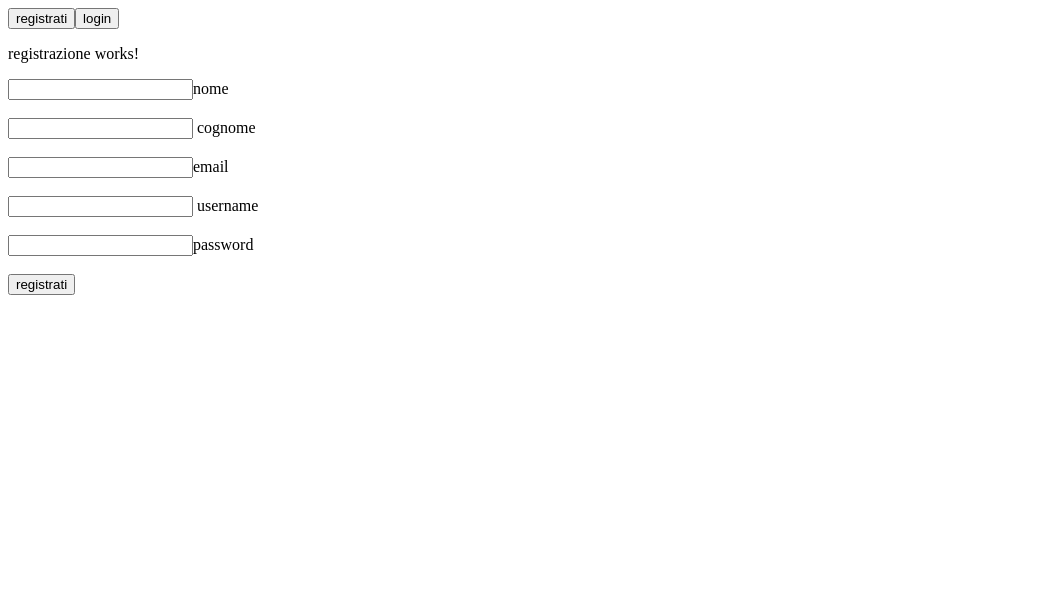
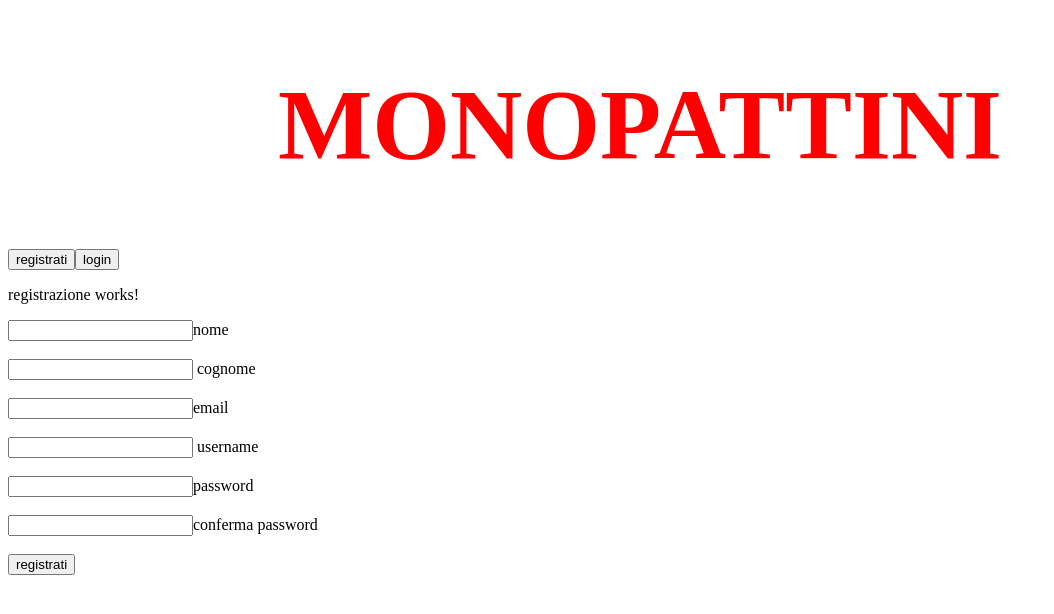
Before and after one commit to emanueleraimondo/gestioneNoleggio, an Angular app in the folder formUtente/: page / in a window 1280 px wide. Both pictures are taken after a click on the button "registrati". Shown: the top 614 px of the page, without its empty margins (0-1054 px from the left). Built offline with nearby package versions, Linux system fonts and the light colour scheme.

Commit message:
terzo commit

```diff
--- a/formUtente/src/app/app.component.html
+++ b/formUtente/src/app/app.component.html
@@ -1,5 +1,7 @@
 <script src="https://ajax.googleapis.com/ajax/libs/angularjs/1.6.9/angular.min.js"></script>
 <form action="home">
+
+<h1 style="text-align:center; color:red ; font-size:100px">MONOPATTINI</h1>
 
 
 <button (click)="onChange()">registrati</button>
--- a/formUtente/src/app/registrazione/registrazione.component.html
+++ b/formUtente/src/app/registrazione/registrazione.component.html
@@ -14,5 +14,7 @@
   <br><br>
   <input type="password" name="password" #password>password
   <br><br>
- <button (click)="onAddUser(name,surname,email,username,password)">registrati</button>
+  <input type="password" name="password2" #password2>conferma password
+  <br><br>
+ <button (click)="onAddUser(name,surname,email,username,password,password2)">registrati</button>
 </form>
--- a/formUtente/src/app/registrazione/registrazione.component.ts
+++ b/formUtente/src/app/registrazione/registrazione.component.ts
@@ -14,6 +14,15 @@ export class RegistrazioneComponent implements OnInit {
 
   constructor(public http: HttpClient) { }
 
+  onAddUser(name:HTMLInputElement,surname:HTMLInputElement,email:HTMLInputElement,username:HTMLInputElement,password:HTMLInputElement,password2:HTMLInputElement){
+      if(password.value==password2.value){
+        alert("accesso effettuato");
+      }else{
+        alert("le password non corrispondono");
+      }
+
+  }
+
   makeCompactRequest(): void {
     this.loading = true;
     this.http
@@ -25,6 +34,7 @@ export class RegistrazioneComponent implements OnInit {
   }
 
 
+
   ngOnInit() {
   }
 
```
